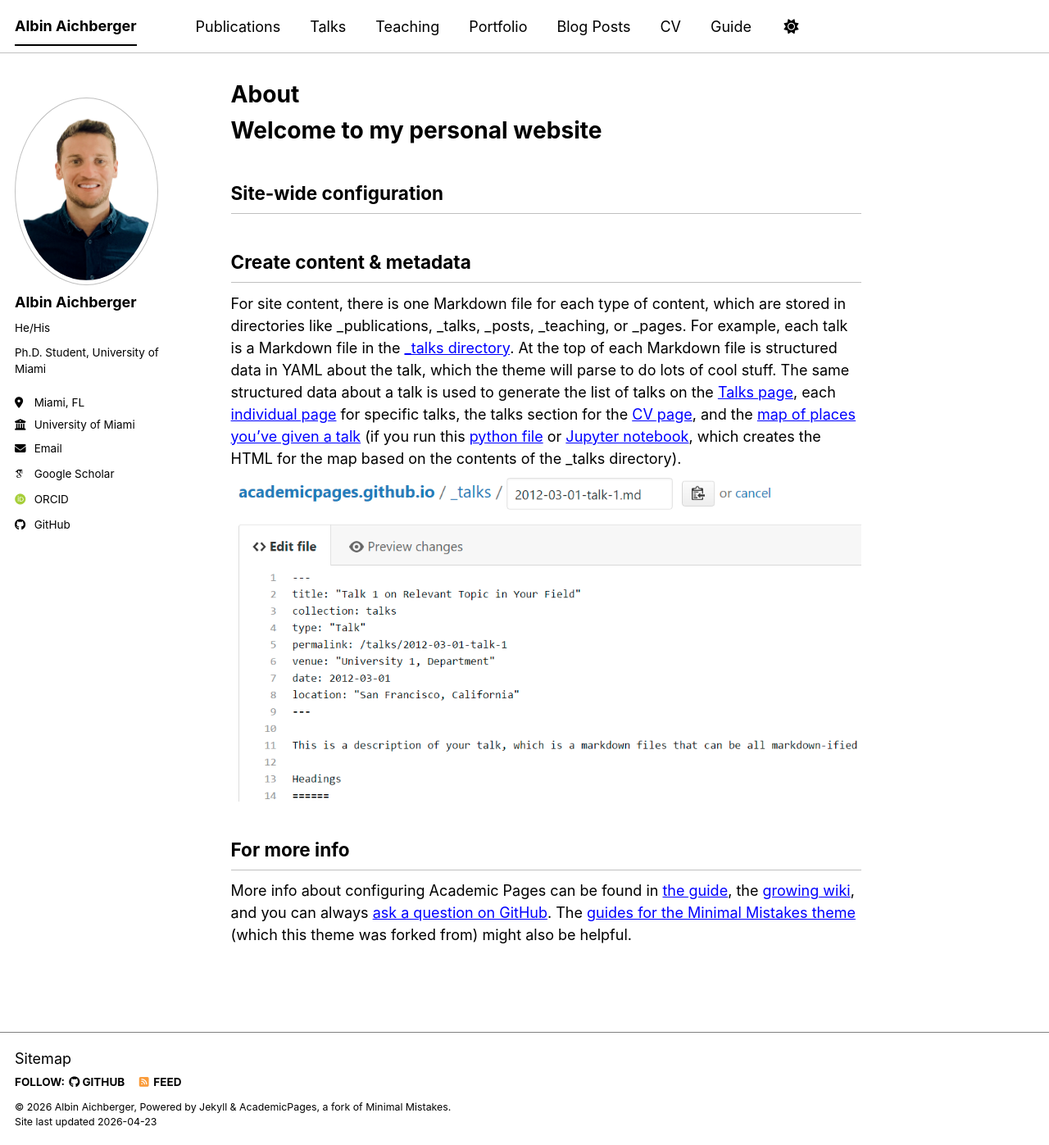
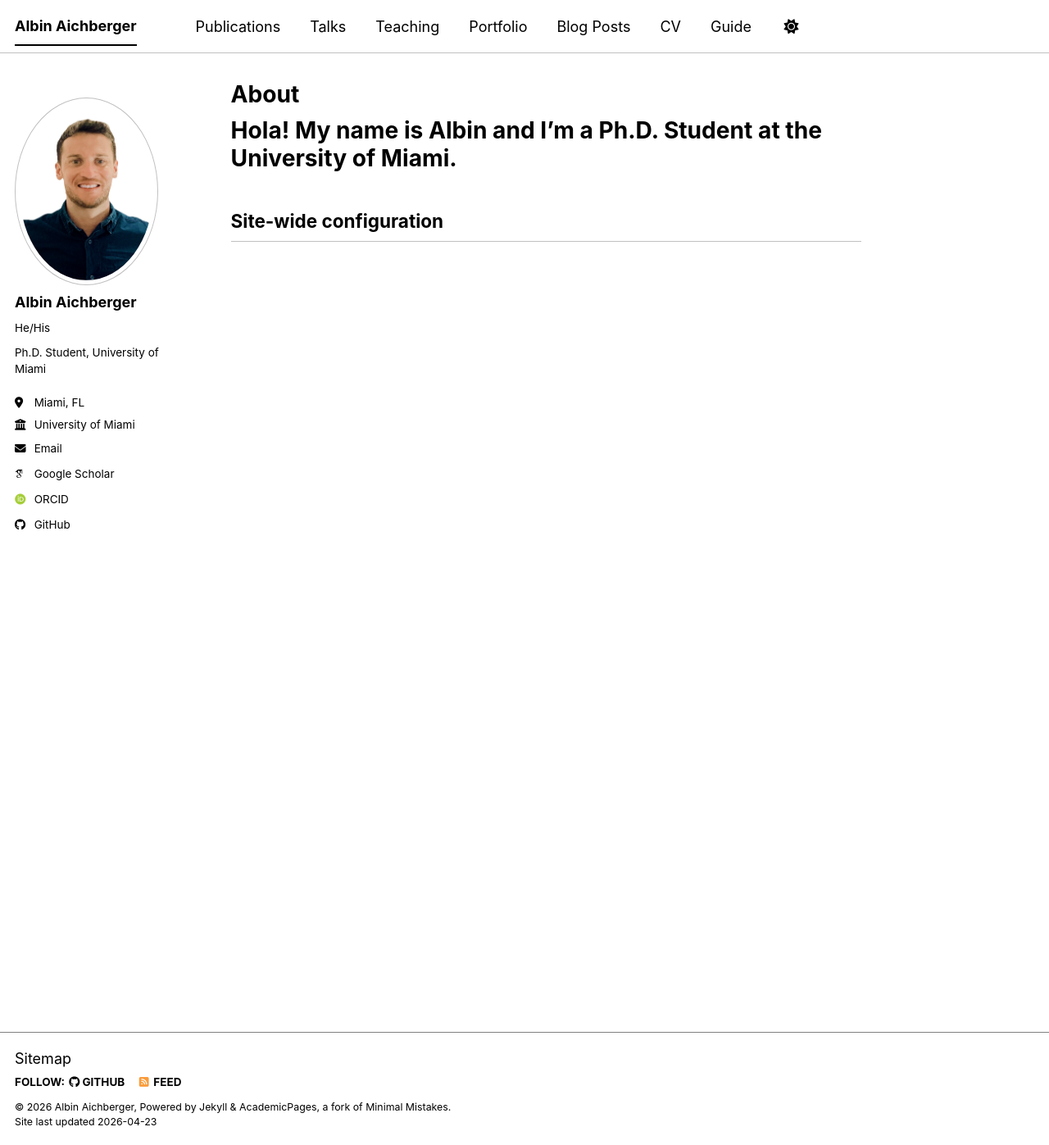
Before and after one commit to AAichberger/AAichberger.github.io, a Jekyll site: the page built from _pages/about.md, in a window 1280 px wide and 1397 px high. Shown: the whole window at 82% size. Built offline with Jekyll 4.4.1, drawn with Linux system fonts in a browser that asks for light colours; some web fonts are replaced; a script bundle is joined from its source files by our own code; library files that are not in the unit come from our copies.

Commit message:
Update about.md

```diff
--- a/_pages/about.md
+++ b/_pages/about.md
@@ -8,18 +8,8 @@ redirect_from:
 ---
 
 
-Welcome to my personal website
+Hola! My name is Albin and I'm a Ph.D. Student at the University of Miami.
 ======
 
 Site-wide configuration
 ------
-
-
-Create content & metadata
-------
-For site content, there is one Markdown file for each type of content, which are stored in directories like _publications, _talks, _posts, _teaching, or _pages. For example, each talk is a Markdown file in the [_talks directory](https://github.com/academicpages/academicpages.github.io/tree/master/_talks). At the top of each Markdown file is structured data in YAML about the talk, which the theme will parse to do lots of cool stuff. The same structured data about a talk is used to generate the list of talks on the [Talks page](https://academicpages.github.io/talks), each [individual page](https://academicpages.github.io/talks/2012-03-01-talk-1) for specific talks, the talks section for the [CV page](https://academicpages.github.io/cv), and the [map of places you've given a talk](https://academicpages.github.io/talkmap.html) (if you run this [python file](https://github.com/academicpages/academicpages.github.io/blob/master/talkmap.py) or [Jupyter notebook](https://github.com/academicpages/academicpages.github.io/blob/master/talkmap.ipynb), which creates the HTML for the map based on the contents of the _talks directory).
-![Editing a Markdown file for a talk](/images/editing-talk.png)
-
-For more info
-------
-More info about configuring Academic Pages can be found in [the guide](https://academicpages.github.io/markdown/), the [growing wiki](https://github.com/academicpages/academicpages.github.io/wiki), and you can always [ask a question on GitHub](https://github.com/academicpages/academicpages.github.io/discussions). The [guides for the Minimal Mistakes theme](https://mmistakes.github.io/minimal-mistakes/docs/configuration/) (which this theme was forked from) might also be helpful.
```
